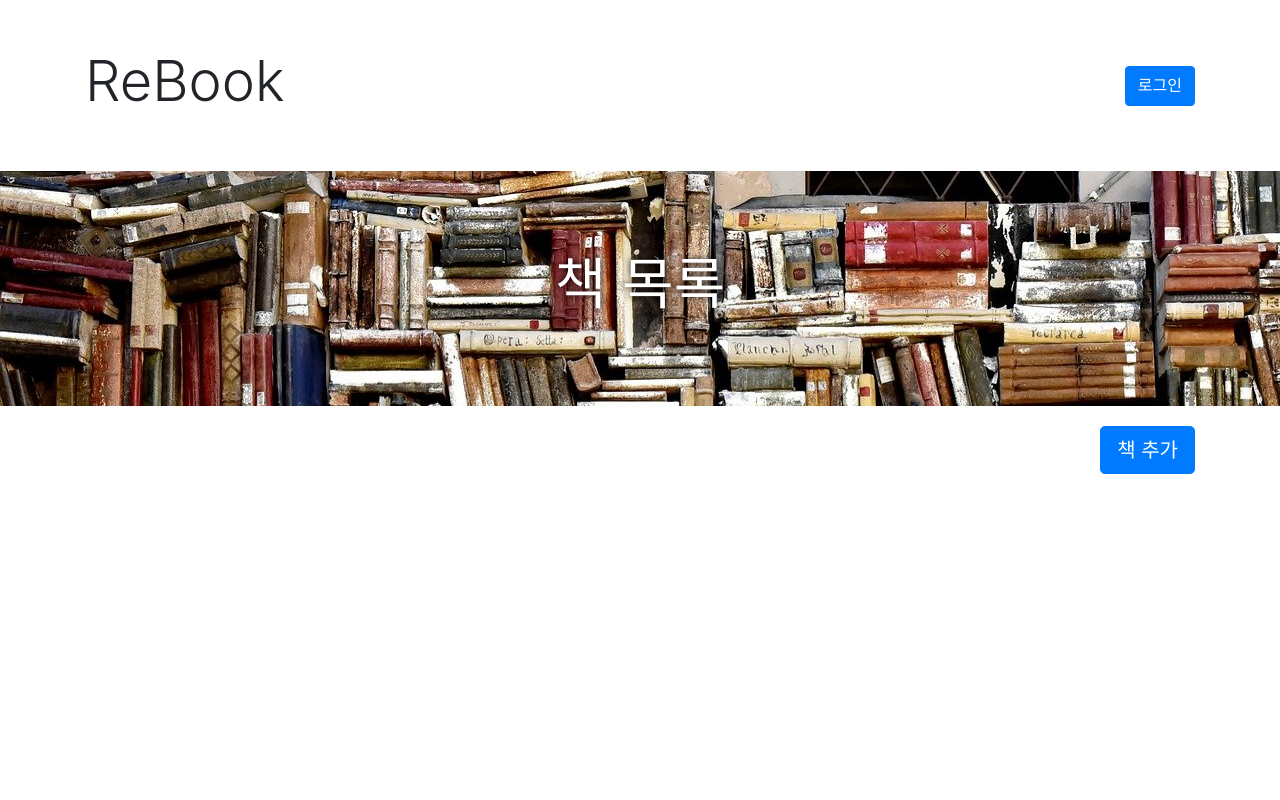
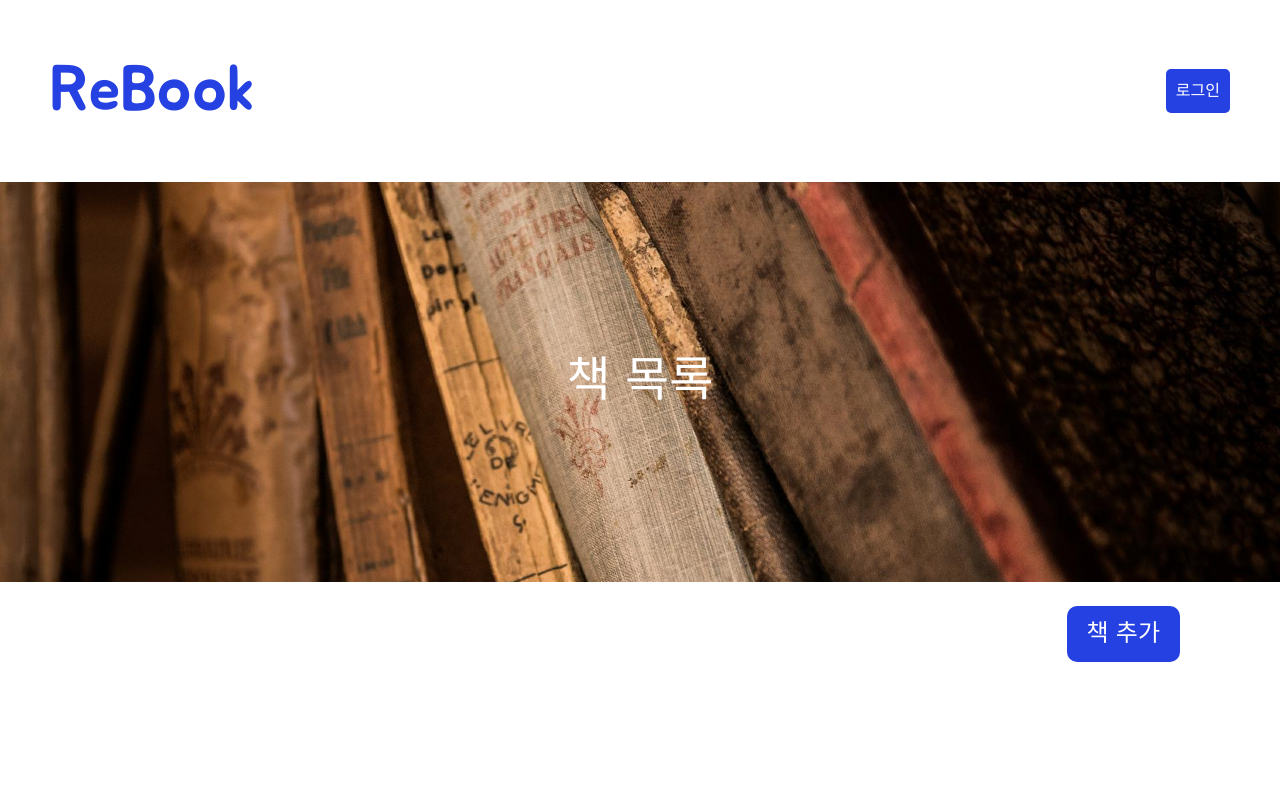
Before and after one commit to Mmuseng/ReBook, a Flask app: page / in a window 1280 px wide. Run offline with Flask 2, Linux system fonts and the light colour scheme; data that the repository does not hold is empty; some libraries are stand-ins or nearby versions.

Commit message:
index.html - 스타일 작업 완료

```diff
--- a/templates/index.html
+++ b/templates/index.html
@@ -6,48 +6,17 @@
     <meta http-equiv="X-UA-Compatible" content="IE=edge">
     <meta name="viewport" content="width=device-width, initial-scale=1.0">
     <title>Document</title>
-    <link rel="stylesheet" href="https://cdn.jsdelivr.net/npm/bootstrap@4.6.1/dist/css/bootstrap.min.css"
-        integrity="sha384-zCbKRCUGaJDkqS1kPbPd7TveP5iyJE0EjAuZQTgFLD2ylzuqKfdKlfG/eSrtxUkn" crossorigin="anonymous">
     <script src="https://cdn.jsdelivr.net/npm/jquery@3.5.1/dist/jquery.slim.min.js"
     integrity="sha384-DfXdz2htPH0lsSSs5nCTpuj/zy4C+OGpamoFVy38MVBnE+IbbVYUew+OrCXaRkfj"
     crossorigin="anonymous"></script>
     <script src="https://cdn.jsdelivr.net/npm/bootstrap@4.6.1/dist/js/bootstrap.bundle.min.js"
         integrity="sha384-fQybjgWLrvvRgtW6bFlB7jaZrFsaBXjsOMm/tB9LTS58ONXgqbR9W8oWht/amnpF"
         crossorigin="anonymous"></script>
+    <link rel="stylesheet" href="https://cdn.jsdelivr.net/npm/bulma@0.9.1/css/bulma.min.css">
+    <!-- Font Awesome CSS -->
+    <link href="//maxcdn.bootstrapcdn.com/font-awesome/4.7.0/css/font-awesome.min.css" rel="stylesheet">
+    <link rel="stylesheet" href="../static/css/style.css">
     <script src="https://cdnjs.cloudflare.com/ajax/libs/jquery-cookie/1.4.1/jquery.cookie.js"></script>
-    <style>
-        .jumbotron {
-            padding: 3rem 2rem;
-            margin-bottom: 0;
-            background-color: #fff;
-        }
-
-        .header .jumbotron .container {
-            display: flex;
-            justify-content: space-between;
-            align-items: center;
-        }
-
-        .header .jumbotron .container .btn {
-            height: 40px;
-        }
-
-        .title .jumbotron {
-            background-image: url("../static/images/title_image.jpg");
-            padding: 5rem 0;
-        }
-
-        .title .jumbotron h1 {
-            color: #FFFFFF;
-            text-shadow: 0 0 6px #000;
-            font-weight: 400;
-        }
-
-        .book-add {
-            overflow: hidden;
-            padding: 20px 15px;
-        }
-    </style>
     <script>
         function logout() {
             $.removeCookie('token', {path: '/'});
@@ -56,43 +25,39 @@
     </script>
 </head>
 
-<body>
+<body class="page-index">
+    <div class="wrap">
         <div class="header">
-        <div class="jumbotron jumbotron-fluid">
-            <div class="container">
-                <h1 class="display-4">ReBook</h1>
+            <h1>ReBook</h1>
             {% if login %}
-                    <a href="#" onclick="logout()" class="btn btn-primary">로그아웃</a>
+                <a href="#" onclick="logout()">로그아웃</a>
             {% else %}
-                    <a href="/login" class="btn btn-primary">로그인</a>
+                <a href="/login" class="">로그인</a>
             {% endif %}
         </div>
+        <div class="title">
+            <h2>책 목록</h2>
         </div>
+        <div class="content">
+            <a href="/bookadd" class="book-add">책 추가</a>
+            <div class="book-wrap">
+            <style>
+            </style>
+            {% for book in books %}
+                <div class="book">
+                    <div class="book-img">
+                        <img src="/static/{{book.file}}" class="book-img-top" alt="...">
                     </div>
-    <div class="title">
-        <div class="jumbotron jumbotron-fluid">
-            <h1 class="display-4 text-center text-shadow">책 목록</h1>
-        </div>
-    </div>
-    <div class="container book-add">
-        <a href="/bookadd" class="btn btn-primary float-right btn-lg">책 추가</a>
-    </div>
-    <div class="container">
-        <div class="row row-cols-1 row-cols-md-4">
-            {% for book in books %}
-                <div class="col mb-4">
-                    <div class="card">
-                        <img src="/static/{{book.file}}" class="card-img-top" alt="...">
-                        <div class="card-body">
-                            <h5 class="card-title">{{book.title}}</h5>
-                            <p class="card-text">{{book.desc}}</p>
+                    <div class="book-body">
+                        <h5 class="book-title">{{book.title}}</h5>
+                        <p class="book-text">{{book.desc}}</p>
                         <a href="/book/{{ book.num }}" class="btn btn-primary">더보기</a>
-                        </div>
                     </div>
                 </div>
             {% endfor %}
             </div>
         </div>
+    </div>
 </body>
 
 </html>
```
Also changed, not shown: static/css/style.css (added), static/images/background.jpg (added), static/images/title.jpg (added). Lines whose indentation alone changed are shown as unchanged.
